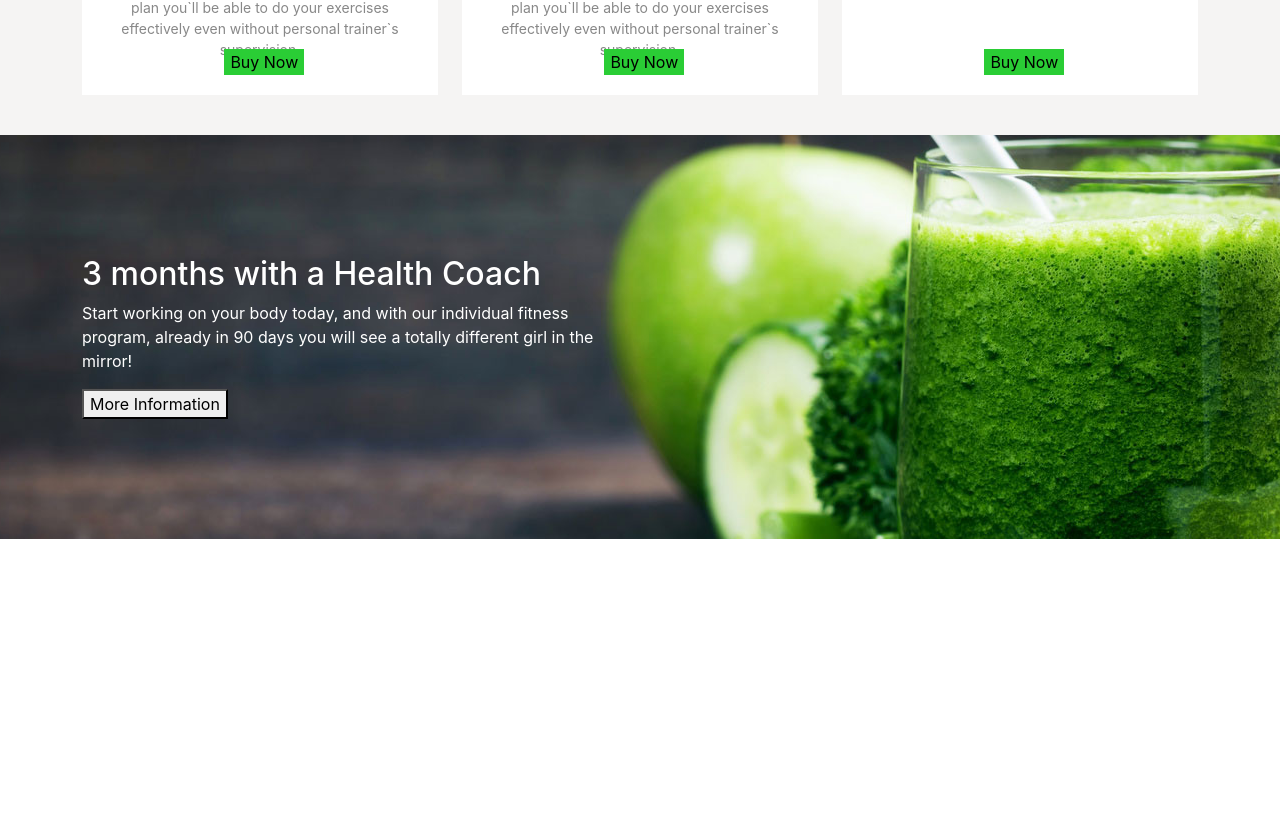
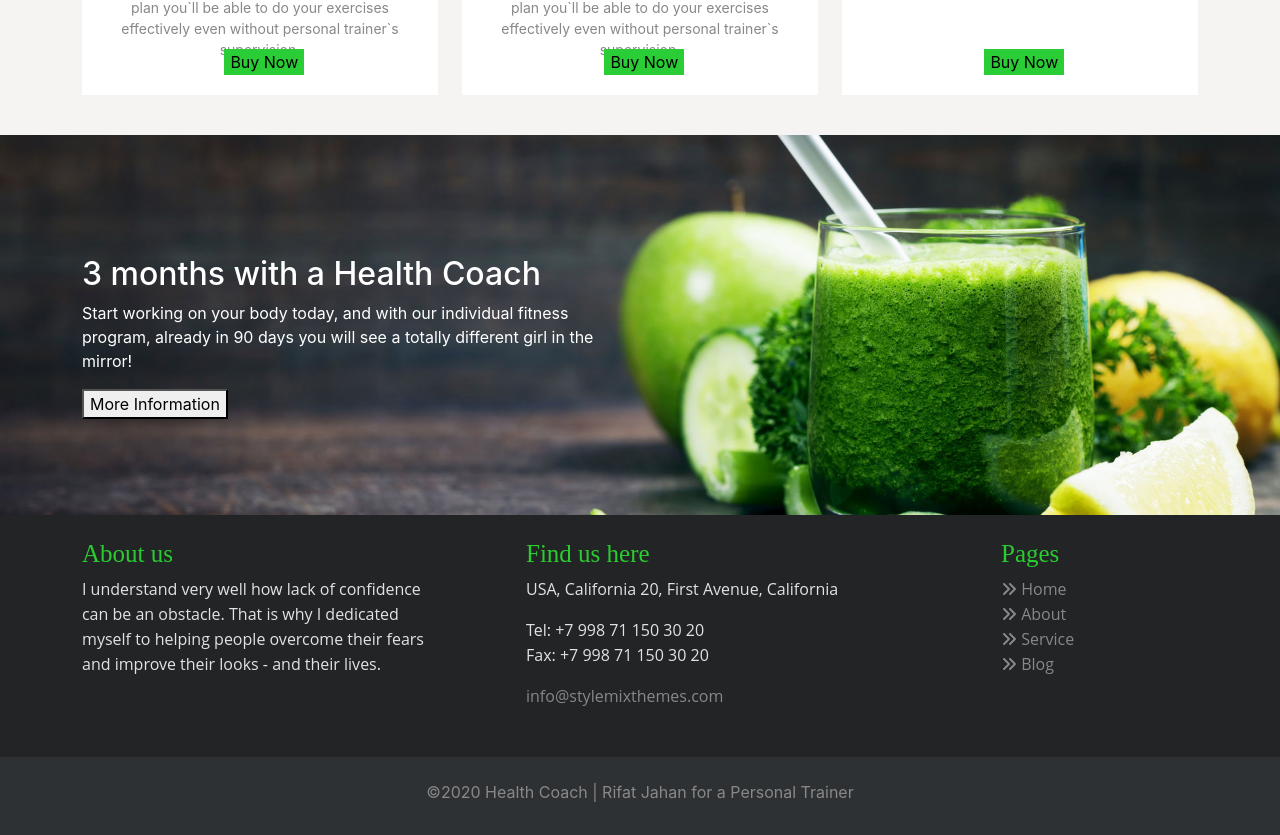
Before and after one commit to rifatjahan823/heath-coach, a React (Create React App) app: page / in a window 1280 px wide. Shown: the part 1818-2653 px from the top of the page. Before the commit the page ends 2357 px from the top, so only its background shows below. Built offline with nearby package versions, Linux system fonts and the light colour scheme; no server answers.

Commit message:
complete footer

```diff
--- a/src/Components/Pages/Home/Info/Info.js
+++ b/src/Components/Pages/Home/Info/Info.js
@@ -4,8 +4,9 @@ const Info = () => {
     return (
         <div className='info'style={{backgroundImage: `url(${infoblockbg})`, backgroundRepeat: "no-repeat",
         backgroundAttachment: 'fixed',
+        backgroundSize:"cover",
         padding:"120px 0",
-        backgroundPosition:"center",
+        backgroundPosition:"center center",
        }}>
          <div className='container '>
          <div className='text-white w-50'>
--- a/src/Components/Pages/Login/Login/Login.js
+++ b/src/Components/Pages/Login/Login/Login.js
@@ -45,7 +45,7 @@ if (sending) {
   }
 
     return (
-        <div className='container w-50 mx-auto'>
+        <div className='container w-50 mx-auto  pb-5'>
         <h2 className='text-center text-primary mt-2'>Please Login</h2>
         <Form onSubmit={submit}>
             <Form.Group className="mb-3" controlId="formBasicEmail">
--- a/src/Components/Pages/Login/Register/Register.js
+++ b/src/Components/Pages/Login/Register/Register.js
@@ -43,7 +43,7 @@ const navigate=useNavigate();
     }
   }
     return (
-        <div className='container w-50 mx-auto'>
+        <div className='container w-50 mx-auto pb-5'>
         <h2 className='text-center text-primary mt-2'>Register</h2>
         <Form onSubmit={registar}>
             <Form.Group className="mb-3" controlId="formBasicEmail">
--- a/src/Components/Pages/Login/SocialLogin/SocialLogin.js
+++ b/src/Components/Pages/Login/SocialLogin/SocialLogin.js
@@ -23,7 +23,7 @@ const SocialLogin = () => {
         navigate ('/')
       }
     return (
-        <div>
+        <div className='mb-5'>
             <div className='d-flex align-items-center'>
                 <div style={{height:"1px"}} className='bg-primary w-50'></div>
                 <p className='mx-2 mt-2'>or</p>
--- a/src/Components/Pages/Shared/Footer/Footer.js
+++ b/src/Components/Pages/Shared/Footer/Footer.js
@@ -1,10 +1,46 @@
 import React from 'react';
+import { faAngleDoubleRight } from '@fortawesome/free-solid-svg-icons'
+import { FontAwesomeIcon } from '@fortawesome/react-fontawesome';
+import './Footre.css'
+import { Link } from 'react-router-dom';
 
 const Footer = () => {
     return (
         <div>
-
+            <div className='footer pb-5'>
+            <div className='container'>
+                <div className='row  g-4'>
+                    <div className='col-lg-4 col-md-6 col-sm-12 me-lg-5'>
+                       <h5>About us</h5>
+                       <p>I understand very well how lack of confidence can be an obstacle. That is why I dedicated myself to helping people overcome their fears and improve their looks - and their lives.</p>
+                    </div>
+                    <div className='col-lg-5 col-md-6 col-sm-12 info-2 ms-lg-3'>
+                        <h5>Find us here</h5>
+                        <p>USA, California 20, First Avenue, California</p>
+                        <div className='my-3'>
+                        <p>Tel: +7 998 71 150 30 20</p>
+                        <p>Fax: +7 998 71 150 30 20</p>
+                        </div>
+                        <p style={{color:"#84898b"}}>info@stylemixthemes.com</p>
+                    </div>
+                    <div className='col-lg-2 col-md-6 col-sm-12'>
+                        <h5>Pages</h5>
+                        <ul className='list-unstyled pages'>
+                        <Link className='text-decoration-none' to="/"> <li ><FontAwesomeIcon icon={faAngleDoubleRight}></FontAwesomeIcon> Home</li></Link>
+                        <Link className='text-decoration-none' to="/about"> <li><FontAwesomeIcon icon={faAngleDoubleRight}></FontAwesomeIcon> About</li></Link>
+                        <Link className='text-decoration-none' to="/service"><li><FontAwesomeIcon icon={faAngleDoubleRight}></FontAwesomeIcon> Service</li></Link>
+                        <Link className='text-decoration-none' to="/blog"> <li ><FontAwesomeIcon icon={faAngleDoubleRight}></FontAwesomeIcon> Blog</li></Link>
+                        </ul>
+                    </div>
+                </div>
+            </div>
         </div>
+        <div className='footre-botton'>
+         <div className='container'>
+         <p className='mt-2'>&copy;2020 Health Coach | Rifat Jahan for a Personal Trainer</p>
+         </div>
+      </div>
+  </div>
     );
 };
 
--- /dev/null
+++ b/src/Components/Pages/Shared/Footer/Footre.css
@@ -0,0 +1,28 @@
+.footer{
+    background-color: #222426;
+    color:#e1e2e4;
+    font-size: 16px;
+    line-height: 25px;
+    font-family: Open Sans;
+}
+.footer h5{
+    color:#2ACD2F;
+    font-size: 25px;
+    font-family:'Times New Roman', Times, serif;
+}
+.info-2 p{
+margin: 0;
+}
+.pages li{
+    color: #84898b;
+    cursor: pointer;
+}
+.pages li:hover{
+    color: #e1e2e4;
+}
+.footre-botton{
+    background-color: #2E3134;
+    color: #888888;
+    padding: 15px 0;
+    text-align: center
+}
```
